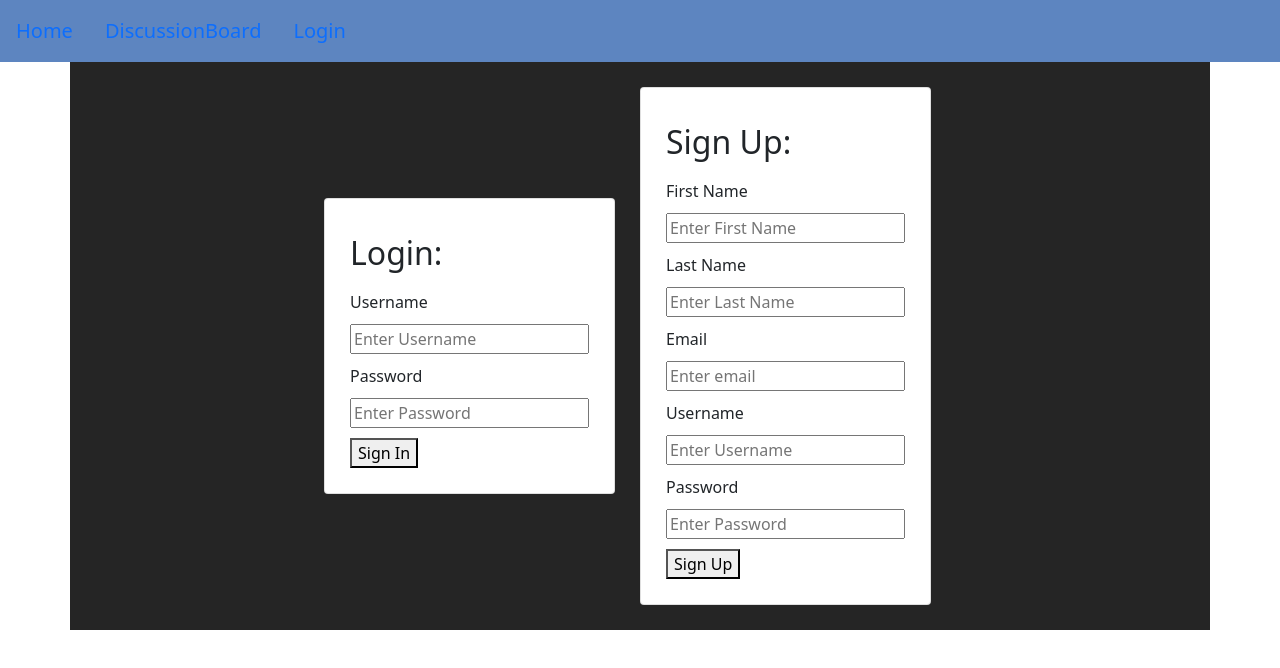
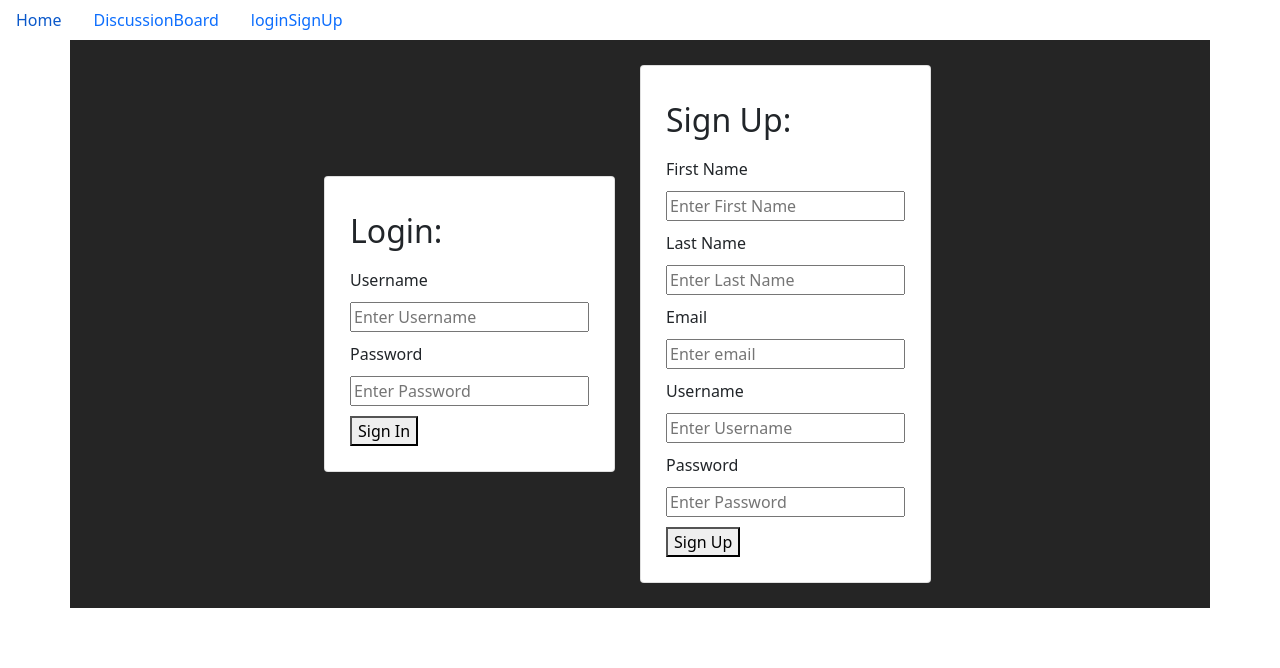
Before and after one commit to Nexus-Edu/Front-End-Repo, a React (Create React App) app in the folder front-end-civic-hackathon/: page /loginSignUp in a window 1280 px wide. Shown: the top 668 px of the page. Built offline with nearby package versions, Linux system fonts and the light colour scheme; no server answers.

Commit message:
Revert "Style Nav/Home & Modified Context Provider a bit"

```diff
--- a/front-end-civic-hackathon/src/App.css
+++ b/front-end-civic-hackathon/src/App.css
@@ -1,49 +1,38 @@
-:root {
-  --raisin-black: #161925;
-  --alice-blue: #F1F6F9;
-  --celadon-blue: #3F7DA3;
-  --prussian-blue: #23395B;
-  --Glaucous: #5D85C0;
+/* .App {
+  text-align: center;
 }
 
-.mission-heading {
-  padding-top: 1rem;
-  text-align: center;
-  font-size: 4em;
-  font-style: italic;
-  color: var(--celadon-blue);
+.App-logo {
+  height: 40vmin;
+  pointer-events: none;
 }
 
-.mission-section {
-  margin-top: 1rem;
-  text-align: center;
-  font-size: 4em;
-  color: var(--celadon-blue);
+@media (prefers-reduced-motion: no-preference) {
+  .App-logo {
+    animation: App-logo-spin infinite 20s linear;
+  }
 }
 
-.nav {
-  background-color: var(--Glaucous);
-  margin: 0;
-  padding: .5em;
+.App-header {
+  background-color: #282c34;
+  min-height: 100vh;
+  display: flex;
+  flex-direction: column;
+  align-items: center;
+  justify-content: center;
+  font-size: calc(10px + 2vmin);
+  color: white;
 }
 
-.nav-link {
-  color: rgb(255, 255, 255);
-  font-size: 1.25em;
+.App-link {
+  color: #61dafb;
 }
 
-.nav-link:active {
-  color: #0d6efd;
-}
-
-.mission-container {
-  background-color: var(--alice-blue);
-}
-
-.mission-text {
-  margin-top: 1rem;
-  font-size: .5em;
-  color: #284F67;
-  min-width: fit-content;
-  text-align: center;
-}
+@keyframes App-logo-spin {
+  from {
+    transform: rotate(0deg);
+  }
+  to {
+    transform: rotate(360deg);
+  }
+} */
--- a/front-end-civic-hackathon/src/components/NavBar.js
+++ b/front-end-civic-hackathon/src/components/NavBar.js
@@ -1,19 +1,18 @@
-import { Link } from "react-router-dom"
-import '../App.css'
+import {Link} from "react-router-dom"
 
-function NavBar() {
-  return (
+function NavBar(){
+  return(
 <ul class="nav">
 <li class="nav-item">
   {/* <a class="nav-link active" aria-current="page" href="#">Active</a> */}
-        <Link to="/" class="nav-link" >Home</Link>
+  <Link to ="/" class="nav-link" >Home</Link>
 </li>
 <li class="nav-item">
-        <Link to="/discussionBoard" class="nav-link active">DiscussionBoard</Link>
+  <Link to ="/discussionBoard" class="nav-link active">DiscussionBoard</Link>
 </li>
 <div>
 <li class="d-flex">
-          <Link to="/loginSignUp" class="nav-link active" >Login</Link>
+<Link to="/loginSignUp" class="nav-link active" >loginSignUp</Link>
 </li>
 </div>
 {/* <li class="nav-item">
--- a/front-end-civic-hackathon/src/components/home/Mission.js
+++ b/front-end-civic-hackathon/src/components/home/Mission.js
@@ -1,16 +1,15 @@
 // import Mission from "./Mission"
-import '../../App.css'
 
 function Mission(){
     return(
-        <div class="mission-container">
-            <h1 class="mission-heading">Welcome to NexusEdu</h1>
-            <div class="mission-section">
+        <div>
+            <h1 class="pt-3">Welcome to Eddy Connect</h1>
+            <div class="pt-4">
             <h3>Our Misson</h3>
-            <p class="mission-text">
+            <p class="lead ">
             Inform the youth of underprivileged areas of free educational opportunities by providing a platform that allows people to share free educational alternatives to college.
             </p>
-            <img src="http://indigoyogadayton.com/wp-content/uploads/2013/10/gratitude.jpg" width="50%"class="rounded mx-auto d-block" alt="..."></img>
+            <img src="http://indigoyogadayton.com/wp-content/uploads/2013/10/gratitude.jpg" width="40%"class="rounded mx-auto d-block" alt="..."></img>
             </div>
         </div>
     )
--- a/front-end-civic-hackathon/src/components/loginSignUp/Signup.js
+++ b/front-end-civic-hackathon/src/components/loginSignUp/Signup.js
@@ -1,10 +1,9 @@
 import React from 'react'
 import '../../LoginSignUp.css'
-import Context from "../../context/Context"
-import { useContext, useState, useEffect } from 'react'
+// import Context from "../../context/Context"
+import { useState, useEffect } from 'react'
 
 export default function Signup() {
-  const { currentUser, setCurrentUser } = useContext
 // Holds the state of the sign up form
   const [state, setState] = useState({
     first_name: "",
@@ -26,7 +25,6 @@ export default function Signup() {
     })
   }
   // console.log(state)
-  // console.log('Here is contenxt', currentUser)
 
   // const signUpInformation = createContext(state);
   // console.log(signUpInformation)
@@ -39,12 +37,10 @@ export default function Signup() {
             headers: { 'Content-Type': 'application/json' },
             body: JSON.stringify(state)
         })
-        // console.log(state)
-        // setCurrentState(state)
-      }
-      fetchNewUser()
-    }, [state, setCurrentUser])
-
+        console.log(state)
+    }
+    fetchNewUser()
+}, [state])
 
 
 
--- a/front-end-civic-hackathon/src/context/ContextProvider.js
+++ b/front-end-civic-hackathon/src/context/ContextProvider.js
@@ -1,4 +1,4 @@
-import React, { useState } from "react";
+import React, {useState} from "react";
 // import { useEffect } from "react";
 import Context from "./Context";
 
@@ -21,7 +21,6 @@ function ContextProiver({children}){
         post,
         setPost,
         userInfo
-
     };
 
 
```
Lines whose indentation alone changed are shown as unchanged.
